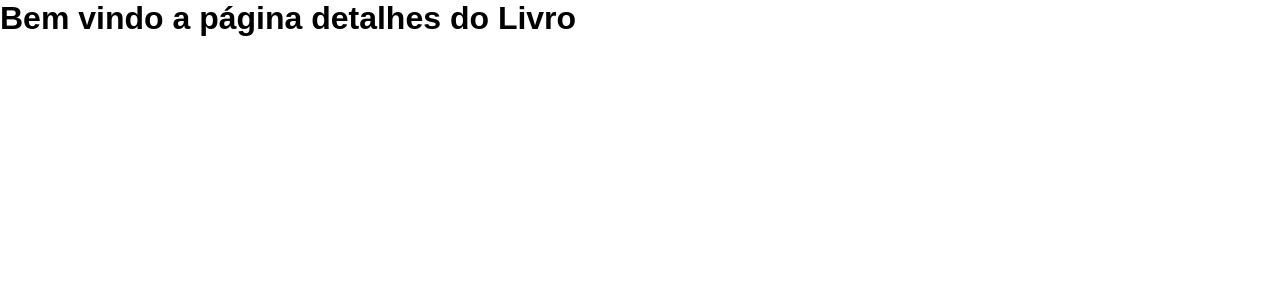
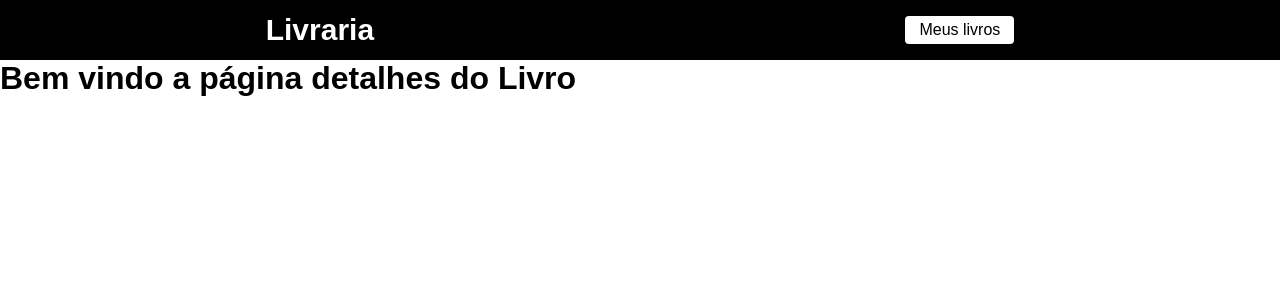
Before and after one commit to Mateusinhodev/livraria, a React (Create React App) app: page /livro/1 in a window 1280 px wide. Shown: the top 300 px of the page. Built offline with nearby package versions, Linux system fonts and the light colour scheme.

Commit message:
Criando o header

```diff
--- /dev/null
+++ b/src/components/Header/header.css
@@ -0,0 +1,25 @@
+header {
+    display: flex;
+    align-items: center;
+    justify-content: space-around;
+    width: 100%;
+    height: 60px;
+    background-color: #000;
+}
+
+.logo {
+    text-decoration: none;
+    font-size: 30px;
+    cursor: pointer;
+    color: #FFF;
+    font-weight: bold;
+}
+
+.livros_lidos {
+    text-decoration: none;
+    cursor: pointer;
+    background-color: #FFF;
+    padding: 5px 14px;
+    color: #000;
+    border-radius: 4px;
+}
--- /dev/null
+++ b/src/components/Header/index.js
@@ -0,0 +1,13 @@
+import './header.css';
+import { Link } from 'react-router-dom';
+
+function Header() {
+    return (
+        <header>
+            <Link className='logo' to="/">Livraria</Link>
+            <Link className='livros_lidos'>Meus livros</Link>
+        </header>
+    )
+}
+
+export default Header;
--- a/src/routes.js
+++ b/src/routes.js
@@ -2,10 +2,12 @@
 
 import Home from './pages/Home';
 import Livro from './pages/Livros';
+import Header from './components/Header';
 
 function RoutesApp() {
     return(
         <BrowserRouter>
+            <Header/>
             <Routes>
                 <Route path="/" element={ <Home/> } />
                 <Route path="/livro/:id" element={ <Livro/> } />
```
